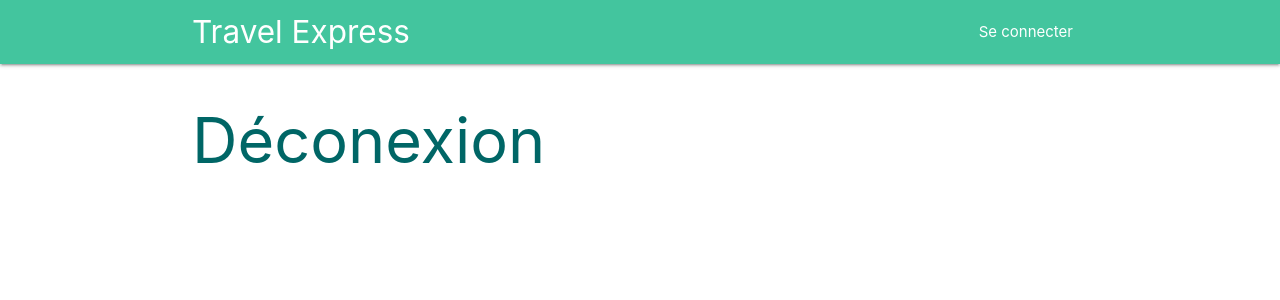
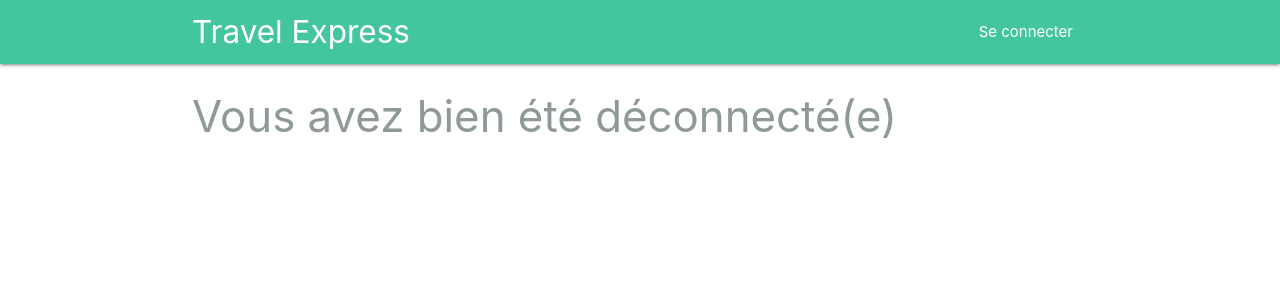
Before and after one commit to felixSabatie/TravelExpress, a Vue app in the folder front/: page /disconnect in a window 1280 px wide. Shown: the top 300 px of the page. Built offline with nearby package versions, Linux system fonts and the light colour scheme.

Commit message:
Disconnecting working

```diff
--- a/front/src/store.js
+++ b/front/src/store.js
@@ -3,7 +3,8 @@ import Vuex from 'vuex'
 
 Vue.use(Vuex)
 
-const defaultState = {
+const getDefaultState = () => {
+  return {
     account_token: "",
     account: {
       id: null,
@@ -12,9 +13,10 @@ const defaultState = {
       email: "",
     },
   }
+}
 
 export default new Vuex.Store({
-  state: defaultState,
+  state: getDefaultState(),
 
   mutations: {
     SET_TOKEN: (state, token) => {
@@ -23,6 +25,13 @@ export default new Vuex.Store({
     SET_ACCOUNT: (state, account) => {
       state.account = account;
     },
+    RESET: (state) => {
+      const s = getDefaultState()
+      Object.keys(s).forEach(key => {
+        console.log(state[key], s[key])
+        state[key] = s[key]
+      })
+    }
   },
 
   getters: {
@@ -42,7 +51,7 @@ export default new Vuex.Store({
     disconnect: (store) => {
       localStorage.removeItem('user-account')
       localStorage.removeItem('user-token')
-      store.replaceState(defaultState)
+      store.commit('RESET')
     }
   }
 })
--- a/front/src/views/account/Disconnect.vue
+++ b/front/src/views/account/Disconnect.vue
@@ -1,13 +1,27 @@
 <template>
-  <h1>Déconexion</h1>
+  <div class="disconnect">
+    <h3>Vous avez bien été déconnecté(e)</h3>
+  </div>
 </template>
 
 <script>
+  import {mapActions} from 'vuex'
+  import store from '../../store'
+
   export default {
-
+    mounted() {
+      this.disconnect(store)
+    },
+    methods: {
+      ...mapActions(['disconnect'])
+    }
   }
 </script>
 
 <style lang="scss">
+  @import '../../styles/colors';
 
+  .disconnect {
+    color: $grey-text-color;
+  }
 </style>
```
Lines whose indentation alone changed are shown as unchanged.
